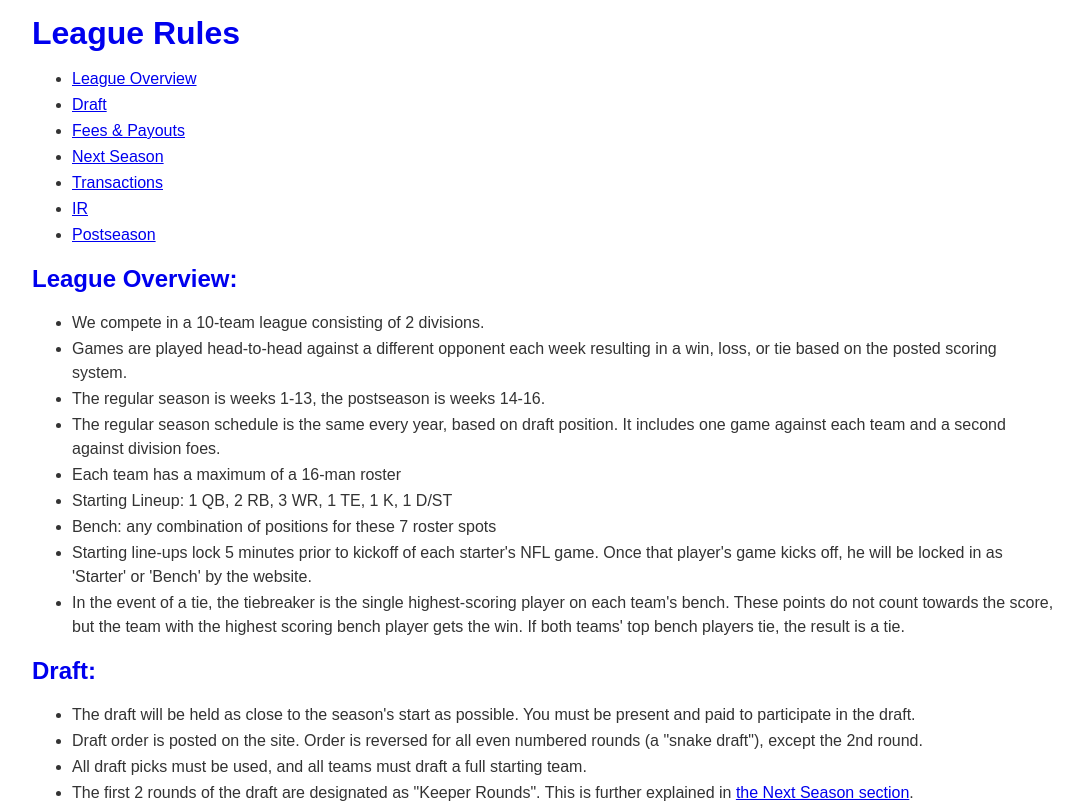
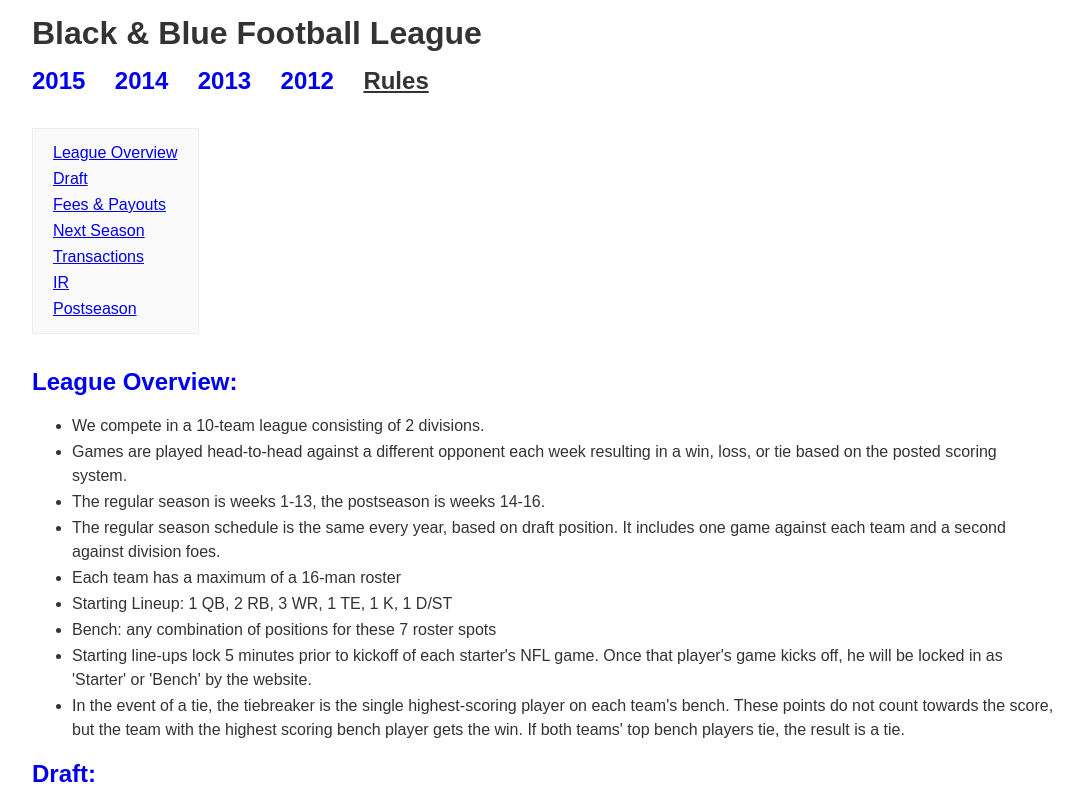
Before and after one commit to ryanatk/ryana804.com, a website: page html/bbfl/rules.html in a window 1280 px wide. Shown: the top 808 px of the page, without its empty margins (96-1179 px from the left). Drawn offline with Linux system fonts and the light colour scheme.

Commit message:
nav and style updates

```diff
--- a/html/bbfl/rules.html
+++ b/html/bbfl/rules.html
@@ -4,6 +4,7 @@
 <title>League Rules</title>
   <link rel="stylesheet" href="/bbfl/css/main.css" type="text/css" />
   <style type="text/css">
+    .toc {display:inline-block; padding:10px 20px; border:1px solid #eee; background:#fafafa; list-style:none;}
     ul#toc {}
     ul#toc li a {}
     ul#rules li ul {}
@@ -13,12 +14,29 @@
     #bbfl #toc *,
     #bbfl #rules * {}
     #bbfl #rules h2 a:hover {}
+    ol.seasons {padding-left:0;}
+    ol.seasons li {display:inline-block; padding-right:25px; font-size:150%; font-weight:bold;}
+    ol.seasons li a {text-decoration:none;}
+    ol.seasons li a:hover {text-decoration:underline;}
+    ol.seasons li.active a {color:inherit; text-decoration:underline;}
   </style>
 </head>
 
 <body>
-<h1><a name="bbflrules">League Rules</a></h1>
-<ul id="toc">
+  <h1>Black & Blue Football League</h1>
+  <!--
+  <h1><a href="/bbfl/">Black & Blue Football League</a></h1>
+  -->
+
+  <ol class="seasons">
+    <li><a href="2015season.html">2015</a></li>
+    <li><a href="2014season.html">2014</a></li>
+    <li><a href="2013season.html">2013</a></li>
+    <li><a href="2012season.html">2012</a></li>
+    <li class="active"><a href="rules.html">Rules</a></li>
+  </ol>
+
+<ul class="toc">
   <li><a href="#overview">League Overview</a></li>
   <li><a href="#draft">Draft</a></li>
   <li><a href="#feespayouts">Fees & Payouts</a></li>
@@ -86,7 +104,7 @@
 
 <h2><a name="ir">Injured Reserve:</a></h2>
 <ul>
-  <li>The site allows players to go on IR when they are on IR for their NFL team.</li>
+  <li>The site allows players to go on IR when they are on IR for their NFL team. This is beneficial for players you may want to keep next year.</li>
 </ul>
 
 <h2><a name="postseason">Postseason:</a></h2>
```
Also changed, not shown: html/bbfl/2014season.html (+1 -0 lines), html/bbfl/2015season.html (+1 -0 lines).
